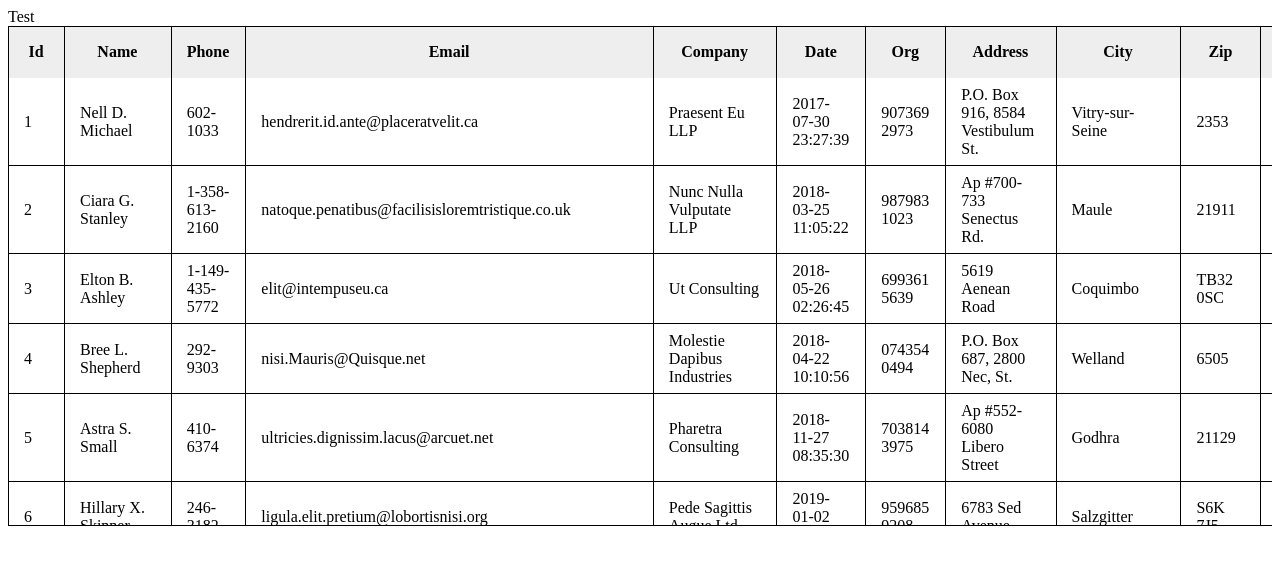
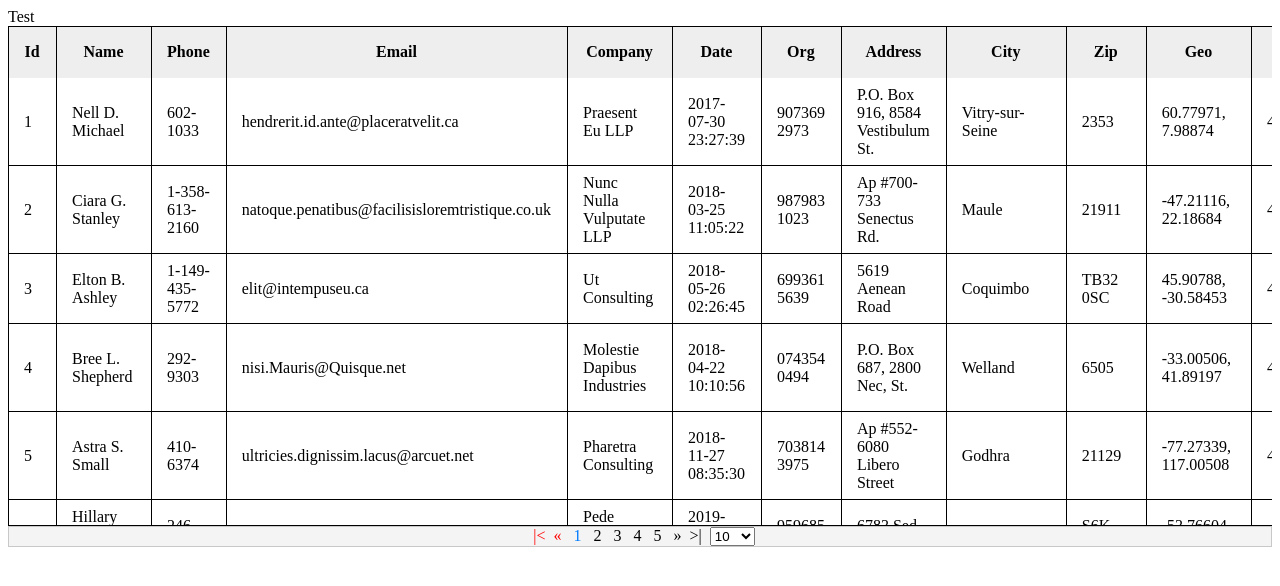
Before and after one commit to snehalp29/PaginationControl, an Angular app: page /users in a window 1280 px wide. Shown: the top 586 px of the page. Built offline with nearby package versions, Linux system fonts and the light colour scheme; data requests are answered from the project's data file.

Commit message:
binding enable pagination

```diff
--- a/src/app/users/list-users/list-users.component.html
+++ b/src/app/users/list-users/list-users.component.html
@@ -1,4 +1,9 @@
 <div *ngIf="users$ | async as users">
-  <app-s-table [data]="users" [columns]="columnNames" [rows]="10">
+  <app-s-table
+    [data]="users"
+    [columns]="columnNames"
+    [EnablePagination]="true"
+    [rows]="10"
+  >
   </app-s-table>
 </div>
```
